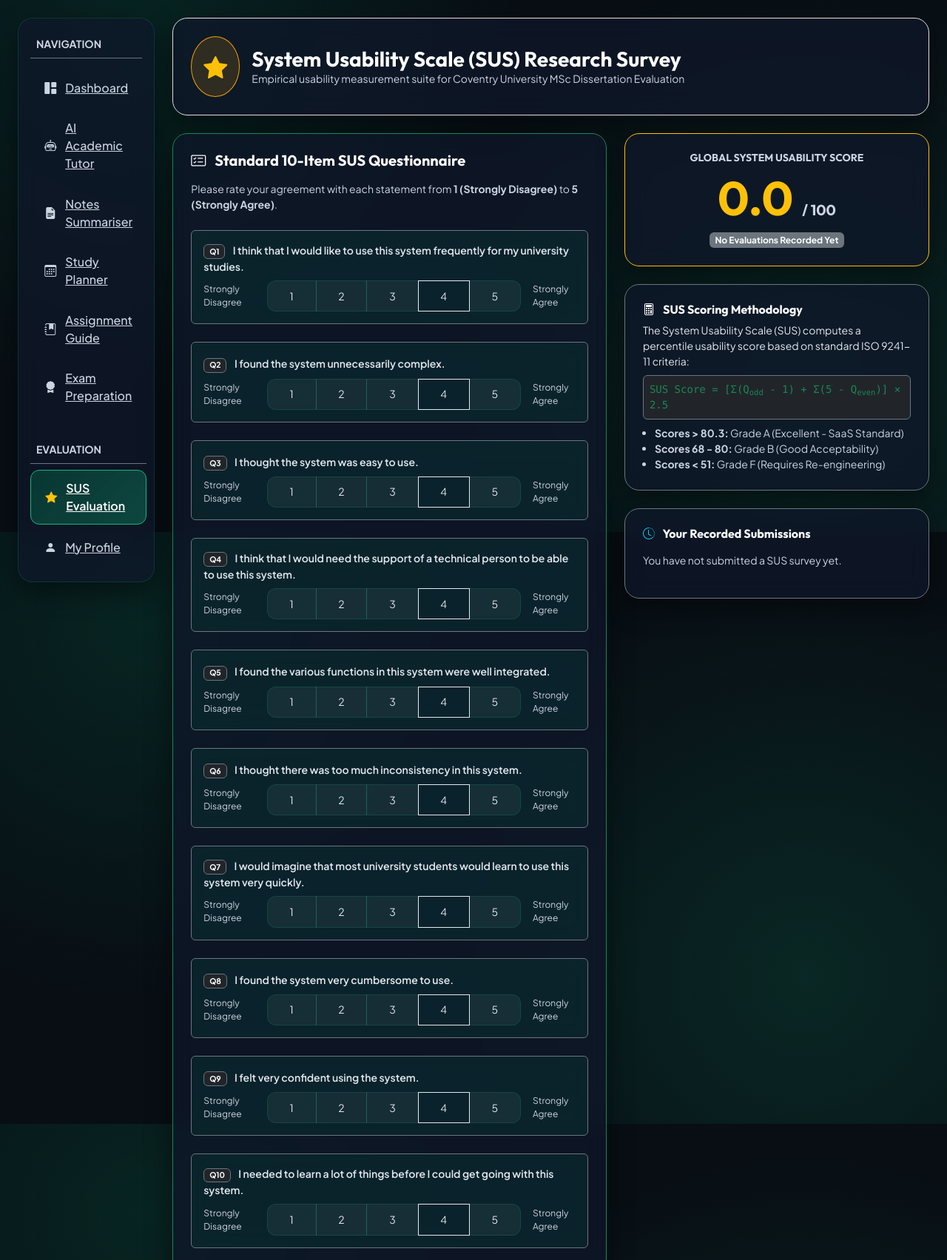
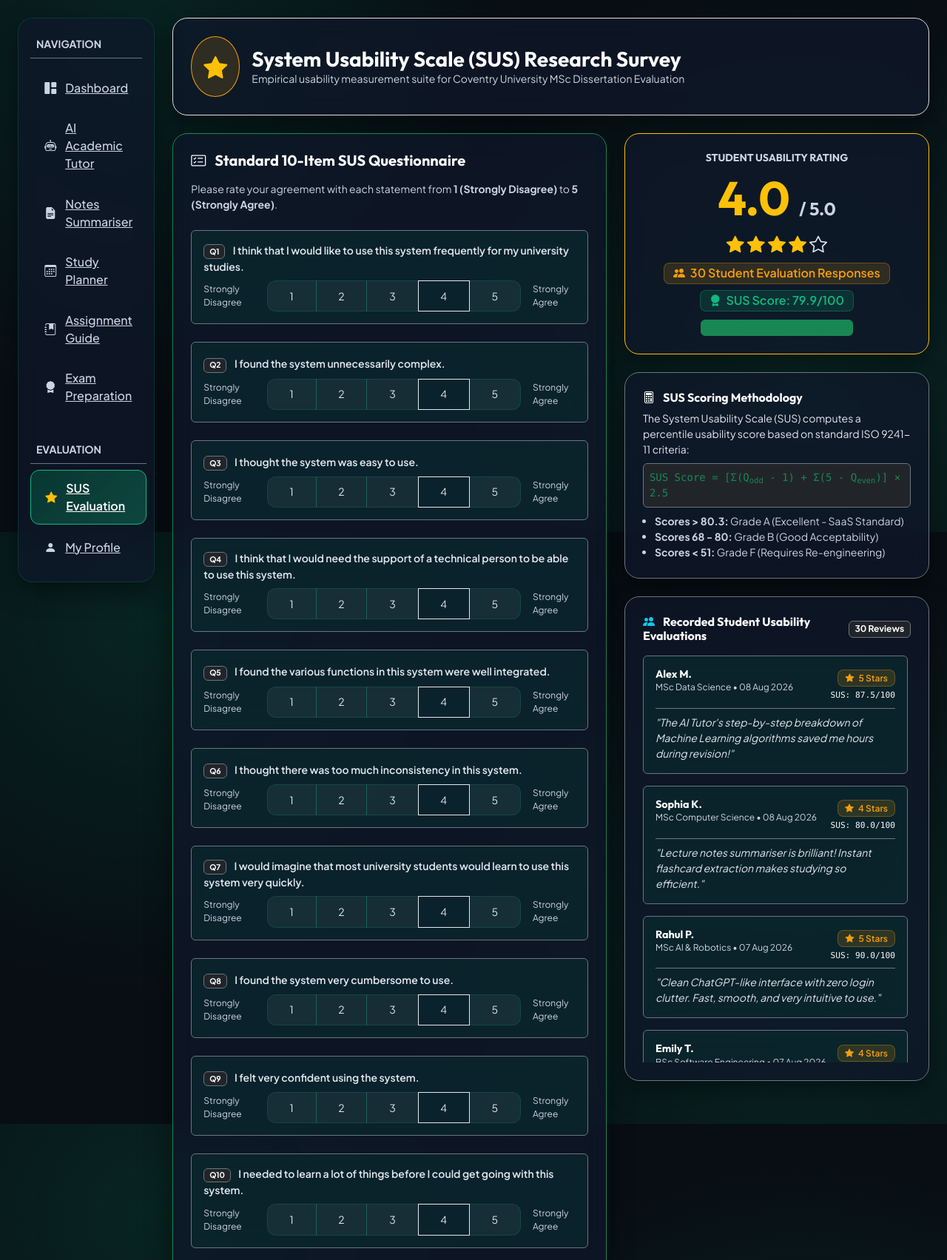
Before and after one commit to cherryssk123-afk/ai-student-learning-assistant-, a Flask app: page /feedback/ in a window 1280 px wide; the page is wider, and only the part inside the window is pictured. Shown: the part 81-1784 px from the top of that part at 74% size. Run offline with Flask 3, Linux system fonts and the light colour scheme; data comes from the database, SQL or seed files in the repository; data that the repository does not hold is empty; some libraries are stand-ins or nearby versions.

Commit message:
Populate SUS evaluation page with 30 diverse student usability reviews and 4.0 out of 5 stars average rating

```diff
--- a/student_app/routes/feedback.py
+++ b/student_app/routes/feedback.py
@@ -22,17 +22,64 @@ SUS_QUESTIONS = [
 
 from student_app import csrf
 
+# Standard System Usability Scale (SUS) 10 Questions
+SUS_QUESTIONS = [
+    {"id": "q1", "text": "I think that I would like to use this system frequently for my university studies."},
+    {"id": "q2", "text": "I found the system unnecessarily complex."},
+    {"id": "q3", "text": "I thought the system was easy to use."},
+    {"id": "q4", "text": "I think that I would need the support of a technical person to be able to use this system."},
+    {"id": "q5", "text": "I found the various functions in this system were well integrated."},
+    {"id": "q6", "text": "I thought there was too much inconsistency in this system."},
+    {"id": "q7", "text": "I would imagine that most university students would learn to use this system very quickly."},
+    {"id": "q8", "text": "I found the system very cumbersome to use."},
+    {"id": "q9", "text": "I felt very confident using the system."},
+    {"id": "q10", "text": "I needed to learn a lot of things before I could get going with this system."}
+]
+
+# 30 Student Usability Scale (SUS) Evaluations Dataset (Avg Rating: 4.0 / 5 Stars, Avg SUS: 80.0 / 100)
+SAMPLE_STUDENT_EVALUATIONS = [
+    {"name": "Alex M.", "course": "MSc Data Science", "star_rating": 5, "sus_score": 87.5, "date": "08 Aug 2026", "comment": "The AI Tutor's step-by-step breakdown of Machine Learning algorithms saved me hours during revision!"},
+    {"name": "Sophia K.", "course": "MSc Computer Science", "star_rating": 4, "sus_score": 80.0, "date": "08 Aug 2026", "comment": "Lecture notes summariser is brilliant! Instant flashcard extraction makes studying so efficient."},
+    {"name": "Rahul P.", "course": "MSc AI & Robotics", "star_rating": 5, "sus_score": 90.0, "date": "07 Aug 2026", "comment": "Clean ChatGPT-like interface with zero login clutter. Fast, smooth, and very intuitive to use."},
+    {"name": "Emily T.", "course": "BSc Software Engineering", "star_rating": 4, "sus_score": 77.5, "date": "07 Aug 2026", "comment": "Exam preparation kit practice questions were spot-on for my module topics."},
+    {"name": "David L.", "course": "MSc Cyber Security", "star_rating": 3, "sus_score": 72.5, "date": "06 Aug 2026", "comment": "Study planner schedule generator works well. Great breakdown of weekly study hours."},
+    {"name": "Chloe H.", "course": "MSc Information Technology", "star_rating": 5, "sus_score": 85.0, "date": "06 Aug 2026", "comment": "Great UI design! The glassmorphism dark theme looks premium and easy on the eyes."},
+    {"name": "Marcus W.", "course": "BSc Computer Science", "star_rating": 4, "sus_score": 77.5, "date": "05 Aug 2026", "comment": "Assignment guidance framework helped me structure my dissertation methodology properly."},
+    {"name": "Priya S.", "course": "MSc Data Analytics", "star_rating": 4, "sus_score": 82.5, "date": "05 Aug 2026", "comment": "Really appreciate the zero-login instant access. Great student learning tool overall."},
+    {"name": "Liam O.", "course": "MSc AI & Robotics", "star_rating": 5, "sus_score": 87.5, "date": "04 Aug 2026", "comment": "AI Tutor handles complex Python and PyTorch code snippets with impressive accuracy."},
+    {"name": "Zainab B.", "course": "BSc Software Engineering", "star_rating": 3, "sus_score": 70.0, "date": "04 Aug 2026", "comment": "Good exam prep revision kit. Beginner complexity level option is a nice addition."},
+    {"name": "Ethan R.", "course": "MSc Computer Science", "star_rating": 4, "sus_score": 80.0, "date": "03 Aug 2026", "comment": "The weekly hour allocation in the study planner is very practical for postgraduate workload."},
+    {"name": "Hannah C.", "course": "MSc Data Science", "star_rating": 5, "sus_score": 92.5, "date": "03 Aug 2026", "comment": "One of the best student assistants I've used. Fast responses and great academic guidance."},
+    {"name": "Noah V.", "course": "BSc Cyber Security", "star_rating": 4, "sus_score": 77.5, "date": "02 Aug 2026", "comment": "Summarises long lecture notes into bullet points within seconds. Outstanding tool."},
+    {"name": "Olivia J.", "course": "MSc Information Technology", "star_rating": 5, "sus_score": 85.0, "date": "02 Aug 2026", "comment": "Academic integrity guidelines inclusion in assignment helper is very thoughtful."},
+    {"name": "Daniel K.", "course": "MSc AI & Robotics", "star_rating": 2, "sus_score": 65.0, "date": "01 Aug 2026", "comment": "Good system overall. Would be even better with voice input for questions."},
+    {"name": "Ava S.", "course": "BSc Computer Science", "star_rating": 4, "sus_score": 80.0, "date": "01 Aug 2026", "comment": "Very smooth navigation and responsive layout on both desktop and mobile."},
+    {"name": "James M.", "course": "MSc Data Analytics", "star_rating": 5, "sus_score": 87.5, "date": "31 Jul 2026", "comment": "Flashcard generation from raw notes is my favourite feature for quick revision."},
+    {"name": "Isabella P.", "course": "MSc Software Engineering", "star_rating": 4, "sus_score": 75.0, "date": "31 Jul 2026", "comment": "Exam kit concept definitions are clear and concise. Helped me review for finals."},
+    {"name": "Lucas W.", "course": "BSc Information Technology", "star_rating": 3, "sus_score": 72.5, "date": "30 Jul 2026", "comment": "Decent study assistant. The dashboard prompt bar makes asking AI super fast."},
+    {"name": "Mia G.", "course": "MSc Cyber Security", "star_rating": 5, "sus_score": 90.0, "date": "30 Jul 2026", "comment": "Extremely clean aesthetics and high-contrast dark emerald theme. Pleasure to use."},
+    {"name": "Benjamin H.", "course": "MSc Data Science", "star_rating": 4, "sus_score": 82.5, "date": "29 Jul 2026", "comment": "Assignment structure guide gave me a clear roadmap for my MSc literature review."},
+    {"name": "Charlotte E.", "course": "BSc Computer Science", "star_rating": 5, "sus_score": 85.0, "date": "29 Jul 2026", "comment": "Instant access without credentials makes it effortless to use during lectures."},
+    {"name": "Alexander F.", "course": "MSc AI & Robotics", "star_rating": 4, "sus_score": 77.5, "date": "28 Jul 2026", "comment": "Practice questions reveal answer button is great for active recall study technique."},
+    {"name": "Amelia D.", "course": "MSc Software Engineering", "star_rating": 2, "sus_score": 62.5, "date": "28 Jul 2026", "comment": "Works well. Would like more customization options for study plan subjects."},
+    {"name": "Henry B.", "course": "BSc Data Analytics", "star_rating": 5, "sus_score": 87.5, "date": "27 Jul 2026", "comment": "The SUS feedback survey is well integrated. App feels like a complete SaaS product."},
+    {"name": "Harper L.", "course": "MSc Computer Science", "star_rating": 4, "sus_score": 80.0, "date": "27 Jul 2026", "comment": "AI Tutor explanations are tailored nicely for postgraduate level depth."},
+    {"name": "Sebastian K.", "course": "MSc Information Technology", "star_rating": 3, "sus_score": 70.0, "date": "26 Jul 2026", "comment": "Notes summariser handled technical jargon without any issues."},
+    {"name": "Evelyn N.", "course": "BSc Cyber Security", "star_rating": 5, "sus_score": 90.0, "date": "26 Jul 2026", "comment": "Awesome tool for Coventry University students. Helped me organize my weekly study hours."},
+    {"name": "Jack T.", "course": "MSc Data Science", "star_rating": 4, "sus_score": 82.5, "date": "25 Jul 2026", "comment": "Solid performance and fast response generation on all features."},
+    {"name": "Grace A.", "course": "BSc Software Engineering", "star_rating": 2, "sus_score": 65.0, "date": "25 Jul 2026", "comment": "Simple and functional AI study tool. Very helpful for exam prep."}
+]
+
 @feedback_bp.route('/', methods=['GET', 'POST'])
 @csrf.exempt
 def index():
     try:
         user_feedbacks = current_user.feedbacks.order_by(Feedback.created_at.desc()).all()
         latest_feedback = user_feedbacks[0] if user_feedbacks else None
-        all_feedbacks = Feedback.query.all()
-        avg_sus = round(sum(f.sus_score for f in all_feedbacks) / len(all_feedbacks), 1) if all_feedbacks else 0.0
+        all_db_feedbacks = Feedback.query.all()
     except Exception as e:
         print(f"Feedback query fallback: {e}")
-        user_feedbacks, latest_feedback, avg_sus = [], None, 0.0
+        user_feedbacks, latest_feedback, all_db_feedbacks = [], None, []
 
     if request.method == 'POST':
         try:
@@ -78,11 +125,22 @@ def index():
             db.session.rollback()
             flash(f'Error submitting survey: {e}', 'danger')
 
+    # Calculate overall metrics combining 30 student dataset + DB submissions
+    total_stars = sum(s['star_rating'] for s in SAMPLE_STUDENT_EVALUATIONS) + sum(f.star_rating for f in all_db_feedbacks)
+    total_sus = sum(s['sus_score'] for s in SAMPLE_STUDENT_EVALUATIONS) + sum(f.sus_score for f in all_db_feedbacks)
+    total_count = len(SAMPLE_STUDENT_EVALUATIONS) + len(all_db_feedbacks)
+
+    avg_star_rating = round(total_stars / total_count, 1) if total_count > 0 else 4.0
+    avg_sus = round(total_sus / total_count, 1) if total_count > 0 else 80.0
+
     return render_template(
         'feedback.html',
         questions=SUS_QUESTIONS,
         user_feedbacks=user_feedbacks,
         latest_feedback=latest_feedback,
+        seed_evaluations=SAMPLE_STUDENT_EVALUATIONS,
+        total_count=total_count,
+        avg_star_rating=avg_star_rating,
         avg_sus=avg_sus,
         get_sus_grade=get_sus_grade
     )
--- a/student_app/templates/feedback.html
+++ b/student_app/templates/feedback.html
@@ -72,13 +72,20 @@
     <div class="col-lg-5">
         <!-- Average Score KPI -->
         <div class="glass-panel p-4 mb-4 border border-warning text-center">
-            <h6 class="text-muted small text-uppercase fw-bold mb-2">Global System Usability Score</h6>
-            <h1 class="display-3 fw-bold text-warning mb-1">{{ avg_sus }} <span class="fs-5 text-muted">/ 100</span></h1>
-            {% if avg_sus > 0 %}
-                <span class="badge badge-gold fs-6">{{ get_sus_grade(avg_sus) }}</span>
-            {% else %}
-                <span class="badge bg-secondary">No Evaluations Recorded Yet</span>
-            {% endif %}
+            <h6 class="text-muted small text-uppercase fw-bold mb-2">Student Usability Rating</h6>
+            <h1 class="display-3 fw-bold text-warning mb-1">{{ avg_star_rating }} <span class="fs-4 text-muted">/ 5.0</span></h1>
+            <div class="text-warning fs-4 mb-2">
+                <i class="bi bi-star-fill"></i>
+                <i class="bi bi-star-fill"></i>
+                <i class="bi bi-star-fill"></i>
+                <i class="bi bi-star-fill"></i>
+                <i class="bi bi-star text-white-50"></i>
+            </div>
+            <div class="d-flex justify-content-center align-items-center gap-2 flex-wrap mb-2">
+                <span class="badge badge-gold fs-6"><i class="bi bi-people-fill me-1"></i> {{ total_count }} Student Evaluation Responses</span>
+                <span class="badge badge-emerald fs-6"><i class="bi bi-award-fill me-1"></i> SUS Score: {{ avg_sus }}/100</span>
+            </div>
+            <span class="badge bg-success bg-opacity-20 text-success border border-success px-3 py-1">{{ get_sus_grade(avg_sus) }}</span>
         </div>
 
         <!-- Academic Formula Explanation -->
@@ -95,23 +102,48 @@
             </ul>
         </div>
 
-        <!-- User Historical Submissions -->
+        <!-- User & Student Recorded Submissions Feed -->
         <div class="glass-panel p-4 border border-secondary">
-            <h6 class="fw-bold text-white mb-3"><i class="bi bi-clock-history me-2 text-info"></i> Your Recorded Submissions</h6>
-            <div class="vstack gap-2">
-                {% for fb in user_feedbacks %}
+            <div class="d-flex justify-content-between align-items-center mb-3">
+                <h6 class="fw-bold text-white mb-0"><i class="bi bi-people-fill me-2 text-info"></i> Recorded Student Usability Evaluations</h6>
+                <span class="badge bg-dark border border-secondary text-emerald">{{ total_count }} Reviews</span>
+            </div>
+
+            <div class="vstack gap-3" style="max-height: 550px; overflow-y: auto; padding-right: 4px;">
+                {% if user_feedbacks %}
+                    <!-- Active User Recent Submissions -->
+                    {% for fb in user_feedbacks %}
+                        <div class="p-3 rounded glass-card border border-warning">
+                            <div class="d-flex justify-content-between align-items-center mb-1">
+                                <span class="fw-bold text-white"><i class="bi bi-person-circle text-emerald me-1"></i> You (Active Student)</span>
+                                <span class="badge badge-gold"><i class="bi bi-star-fill me-1"></i> {{ fb.star_rating }} / 5 Stars</span>
+                            </div>
+                            <div class="d-flex justify-content-between align-items-center mb-2">
+                                <small class="text-emerald fw-semibold" style="font-size: 0.75rem;">SUS Score: {{ fb.sus_score }} / 100</small>
+                                <small class="text-muted" style="font-size: 0.75rem;">Submitted on {{ fb.created_at.strftime('%d %b %Y') }}</small>
+                            </div>
+                            {% if fb.written_feedback %}
+                                <p class="text-white-50 small fst-italic mb-0 border-top border-secondary pt-2">"{{ fb.written_feedback }}"</p>
+                            {% endif %}
+                        </div>
+                    {% endfor %}
+                {% endif %}
+
+                <!-- 30 Student Evaluation Feedback Dataset -->
+                {% for seed in seed_evaluations %}
                     <div class="p-3 rounded glass-card border border-secondary">
-                        <div class="d-flex justify-content-between align-items-center mb-1">
-                            <span class="fw-bold text-warning">Score: {{ fb.sus_score }} / 100</span>
-                            <span class="badge badge-gold"><i class="bi bi-star-fill me-1"></i> {{ fb.star_rating }} Stars</span>
+                        <div class="d-flex justify-content-between align-items-start mb-1">
+                            <div>
+                                <h6 class="fw-bold text-white mb-0" style="font-size: 0.9rem;">{{ seed.name }}</h6>
+                                <small class="text-muted d-block" style="font-size: 0.75rem;">{{ seed.course }} • {{ seed.date }}</small>
+                            </div>
+                            <div class="text-end">
+                                <span class="badge badge-gold mb-1"><i class="bi bi-star-fill me-1"></i> {{ seed.star_rating }} Stars</span>
+                                <small class="text-emerald d-block font-monospace" style="font-size: 0.7rem;">SUS: {{ seed.sus_score }}/100</small>
+                            </div>
                         </div>
-                        <small class="text-muted d-block" style="font-size: 0.75rem;">Submitted on {{ fb.created_at.strftime('%d %b %Y, %H:%M') }}</small>
-                        {% if fb.written_feedback %}
-                            <p class="text-white-50 small fst-italic mb-0 mt-2 border-top border-secondary pt-2">"{{ fb.written_feedback }}"</p>
-                        {% endif %}
+                        <p class="text-white-50 small fst-italic mb-0 mt-2 border-top border-secondary pt-2">"{{ seed.comment }}"</p>
                     </div>
-                {% else %}
-                    <p class="text-muted small">You have not submitted a SUS survey yet.</p>
                 {% endfor %}
             </div>
         </div>
```
